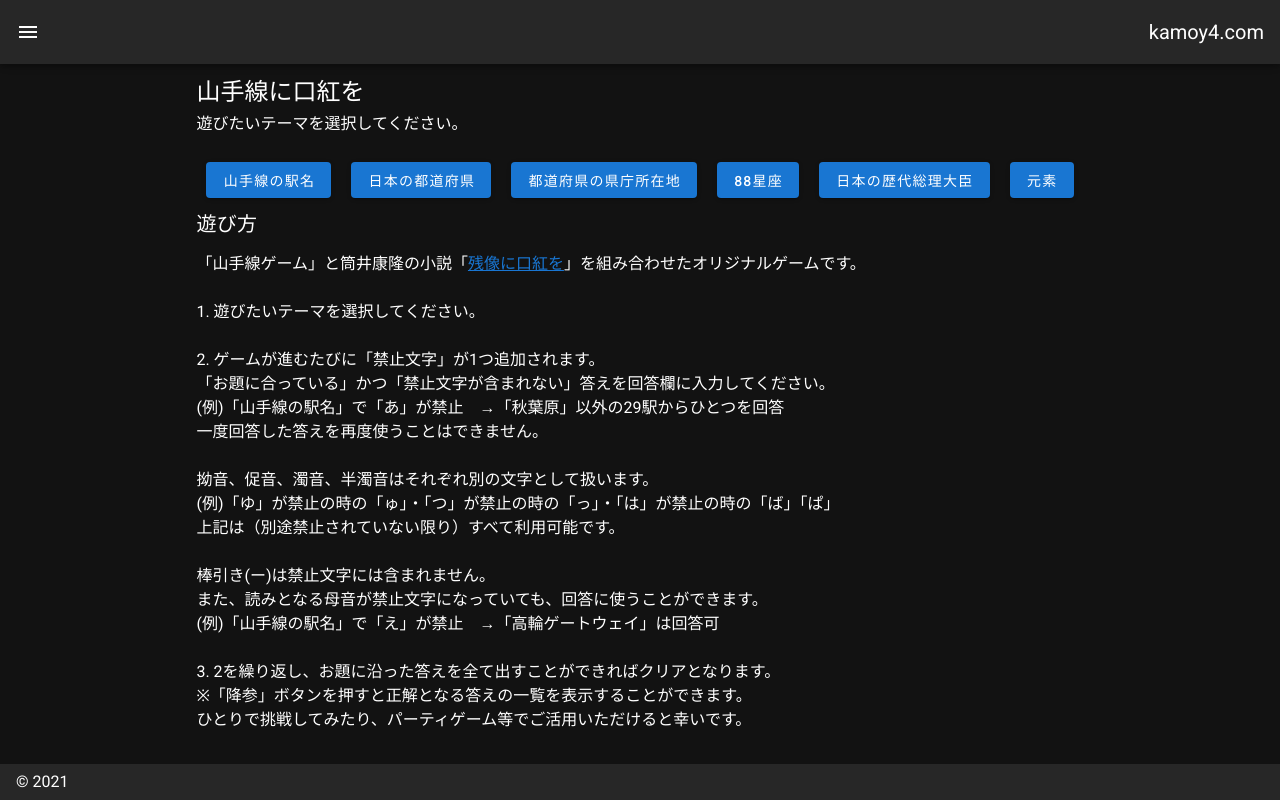
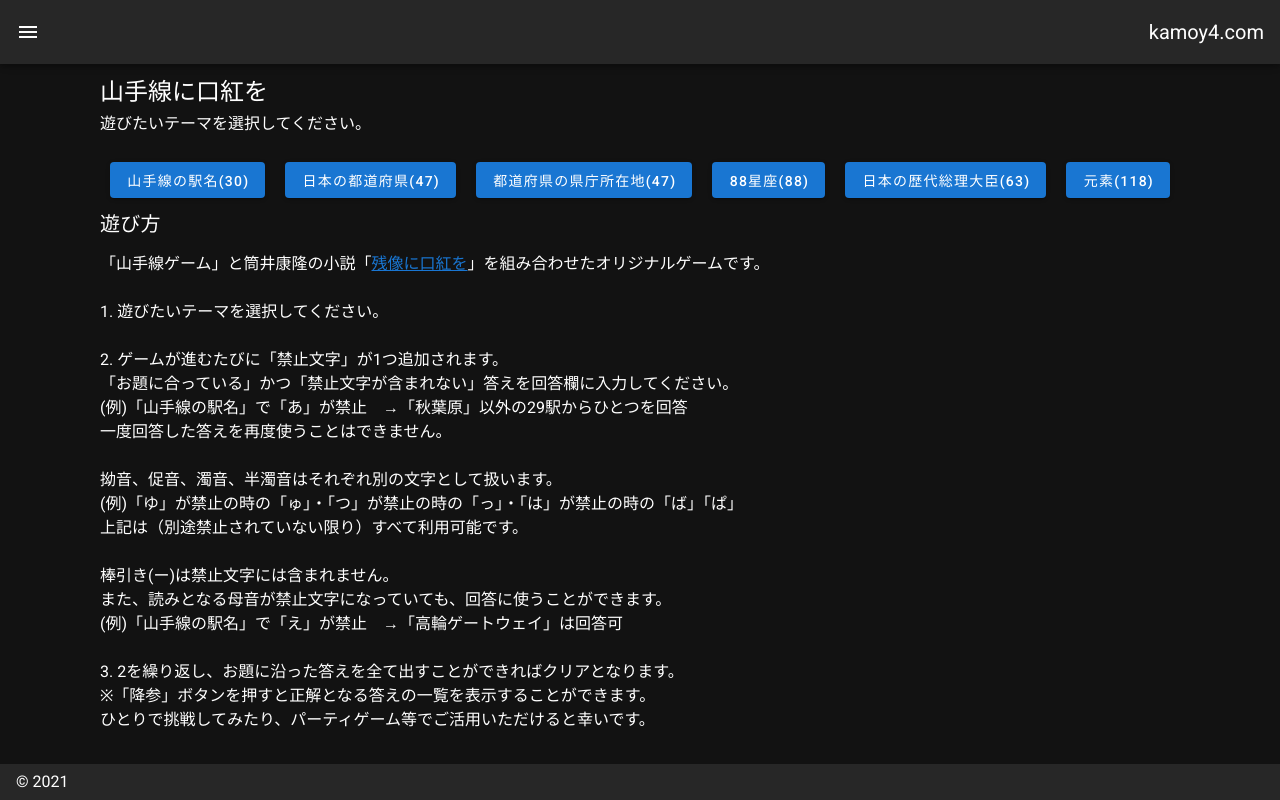
Before and after one commit to kamonohashiK/myProfile, a Nuxt app: page /yamabeni in a window 1280 px wide. Built offline with nearby package versions, Linux system fonts and the light colour scheme.

Commit message:
回答前のお題の数を追加

```diff
--- a/pages/yamabeni.vue
+++ b/pages/yamabeni.vue
@@ -42,7 +42,7 @@
           style="margin: 10px"
           color="primary"
         >
-          {{ t.label }}
+          {{ t.label }}({{ t.file.length}})
         </v-btn>
       </template>
 
@@ -69,7 +69,8 @@
           また、読みとなる母音が禁止文字になっていても、回答に使うことができます。<br />
           (例)「山手線の駅名」で「え」が禁止　→「高輪ゲートウェイ」は回答可
           <br /><br />
-          3. 2を繰り返し、お題に沿った答えを全て出すことができればクリアとなります。<br />
+          3.
+          2を繰り返し、お題に沿った答えを全て出すことができればクリアとなります。<br />
           ※「降参」ボタンを押すと正解となる答えの一覧を表示することができます。<br />
           ひとりで挑戦してみたり、パーティゲーム等でご活用いただけると幸いです。
         </p>
@@ -100,7 +101,11 @@ export default {
           label: "日本の都道府県",
           captions: ["※「都」「府」「県」は除く"],
         },
-        { file: kencho, label: "都道府県の県庁所在地", captions: [] },
+        {
+          file: kencho,
+          label: "都道府県の県庁所在地",
+          captions: ["※「市」「区」は除く"],
+        },
         {
           file: seiza,
           label: "88星座",
```
